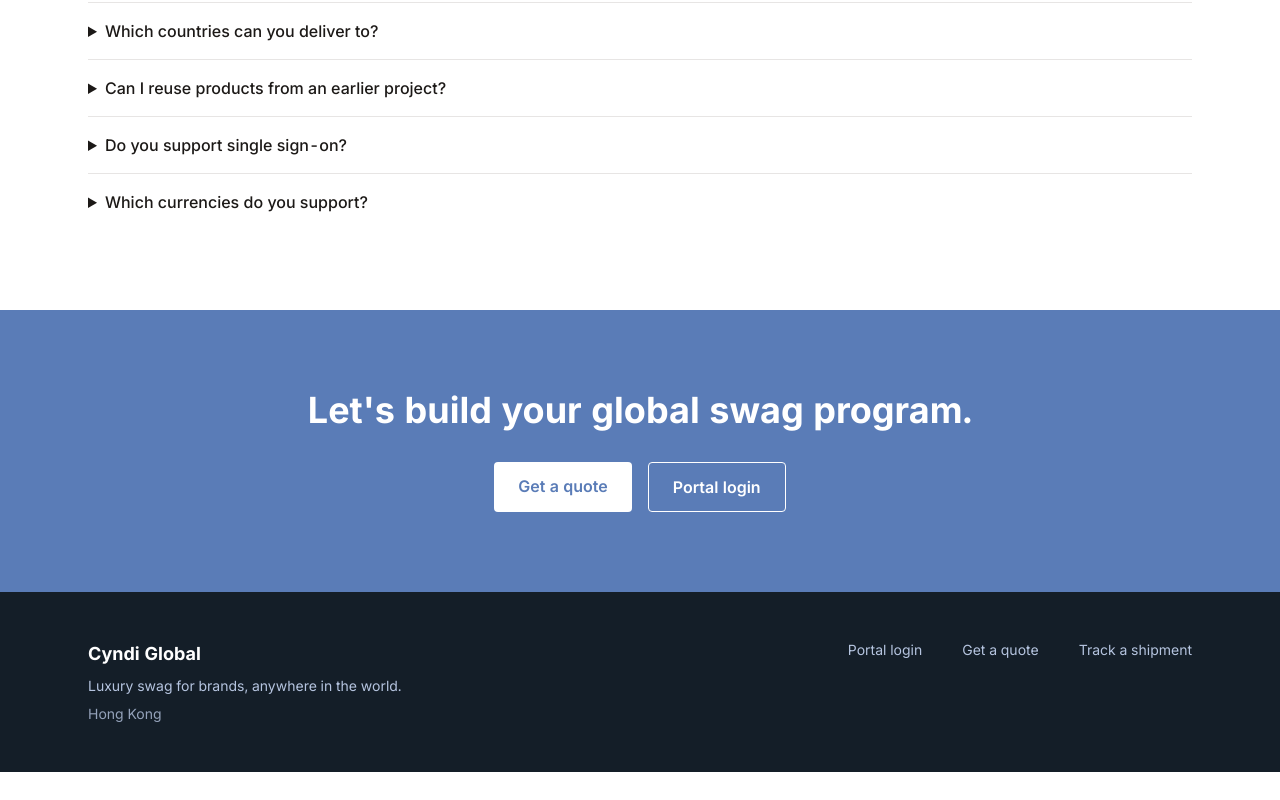
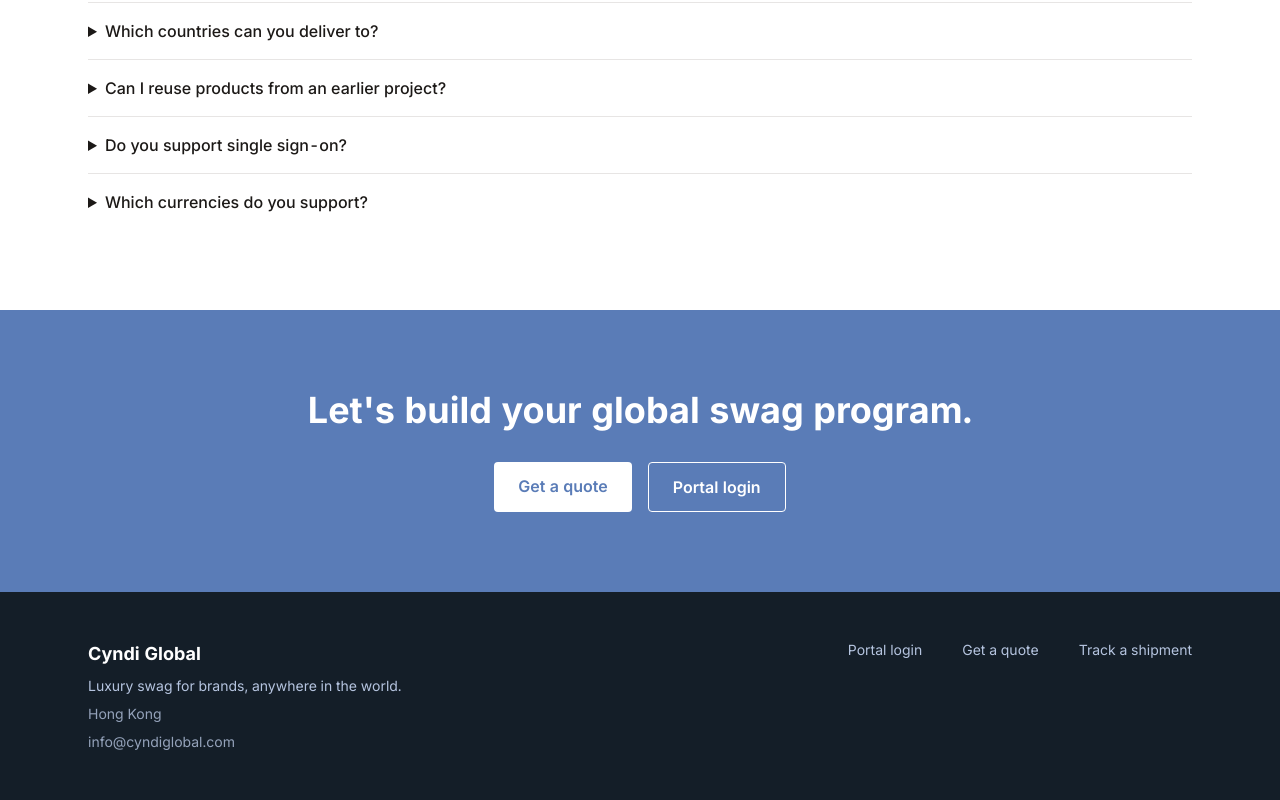
Before and after one commit to Georgiazhu/cyndi-global-platform, a React (Vite) app: page / in a window 1280 px wide. Shown: the part 3938-4738 px from the top of the page. Before the commit the page ends 4710 px from the top, so only its background shows below. Built offline with nearby package versions, Linux system fonts and the light colour scheme.

Commit message:
feat: add contact email to footer

```diff
--- a/src/components/Footer.jsx
+++ b/src/components/Footer.jsx
@@ -9,6 +9,7 @@ export default function Footer() {
           <div className="text-white text-lg font-bold">Cyndi Global</div>
           <p className="mt-2 max-w-sm">Luxury swag for brands, anywhere in the world.</p>
           <p className="mt-2 opacity-80">Hong Kong</p>
+          <a href="mailto:info@cyndiglobal.com" className="mt-2 block opacity-80 hover:text-white">info@cyndiglobal.com</a>
         </div>
         <div className="flex gap-10">
           <a href={PORTAL_LOGIN_URL} className="hover:text-white">Portal login</a>
```
